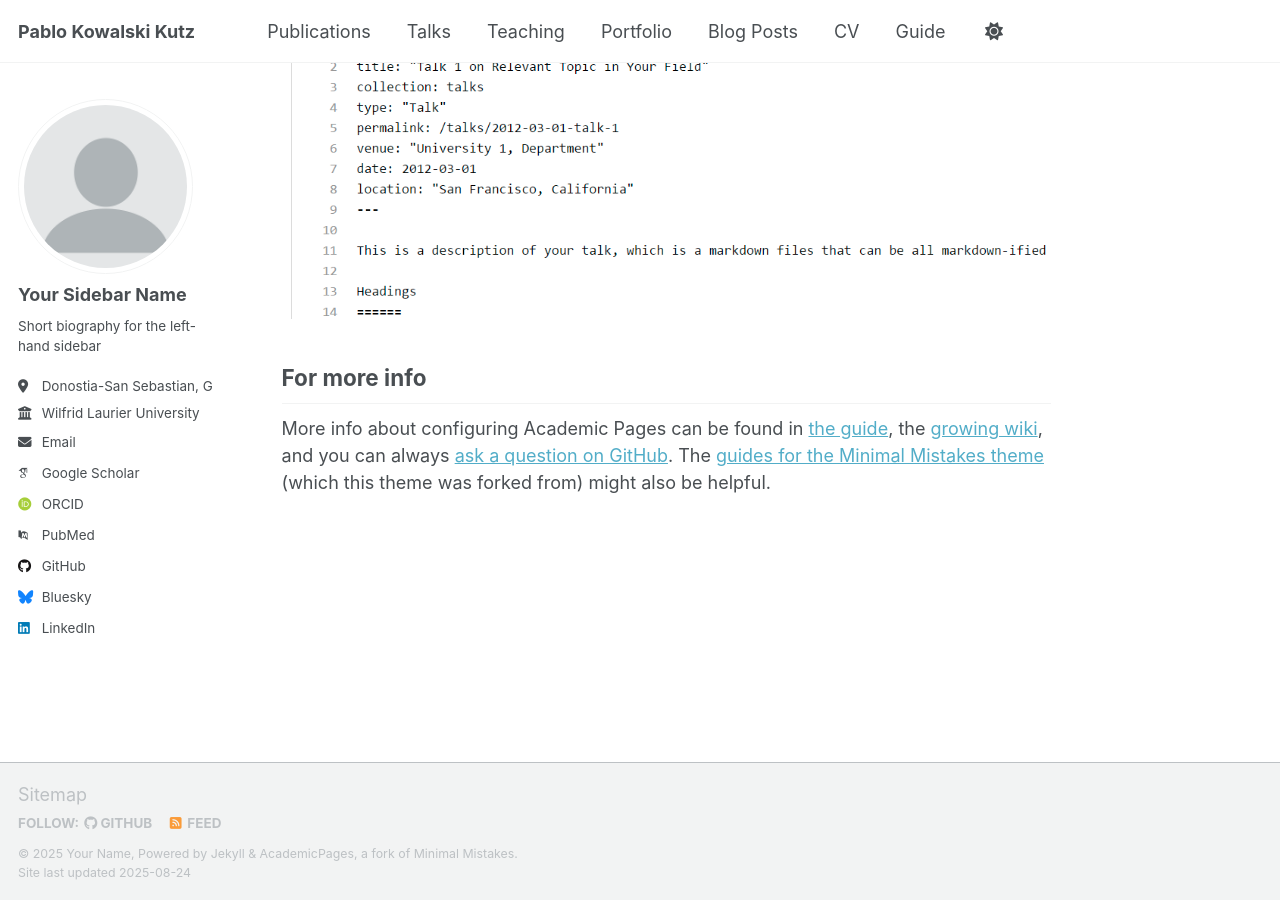
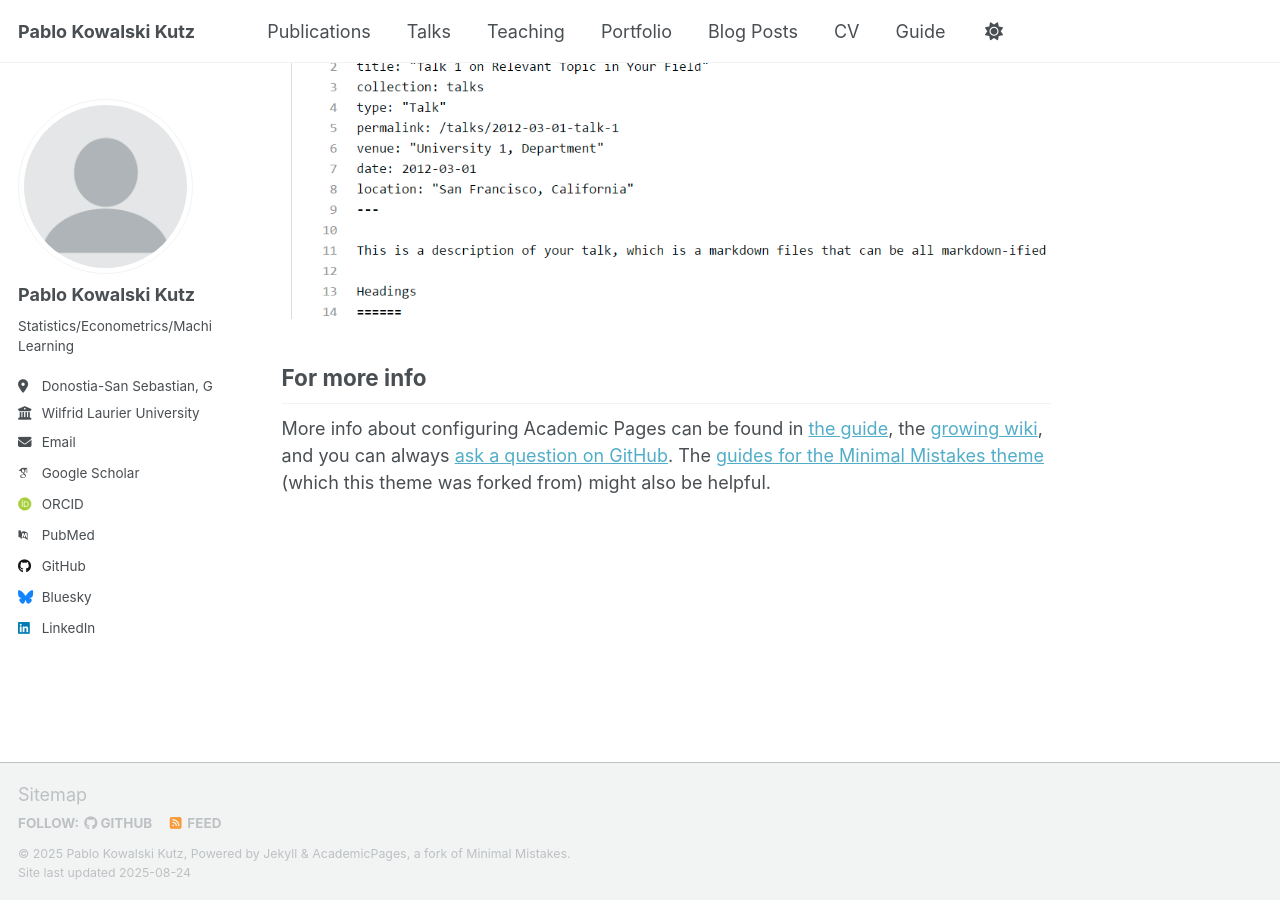
Before and after one commit to pabluski00/pabluski00.github.io, a Jekyll site: the page built from _pages/about.md, in a window 1280 px wide and 900 px high, scrolled down 2880 px. Built offline with Jekyll 4.4.1, drawn with Linux system fonts in a browser that asks for light colours; some web fonts are replaced; a script that is not in the unit is left out.

Commit message:
Update _config.yml

```diff
--- a/_config.yml
+++ b/_config.yml
@@ -11,9 +11,9 @@ locale                   : "en-US"
 site_theme               : "default" # Currently available options are "default", "air"
 title                    : "Pablo Kowalski Kutz"
 title_separator          : "-"
-name                     : &name "Your Name"
+name                     : &name "Pablo Kowalski Kutz"
 description              : &description "personal description"
-url                      : https://academicpages.github.io # the base hostname & protocol for your site e.g. "https://[your GitHub username].github.io" or if you already have some other page hosted on Github then use "https://[your GitHub username].github.io/[Your Repo Name]"
+url                      : "https://pabluski00.github.io"
 baseurl                  : "" # the subpath of your site, e.g. "/blog"
 repository               : "pabluski00/pabluski00.github.io"
 
@@ -23,9 +23,9 @@ repository               : "pabluski00/pabluski00.github.io"
 author:
   # Biographic information
   avatar           : "profile.png"
-  name             : "Your Sidebar Name"
-  pronouns         : # example: "she/her"
-  bio              : "Short biography for the left-hand sidebar"
+  name             : "Pablo Kowalski Kutz"
+  pronouns         : ""
+  bio              : "Statistics/Econometrics/Machine Learning"
   location         : "Donostia-San Sebastian, Gipuzkoa"
   employer         : "Wilfrid Laurier University"
   uri              : # URL
```
